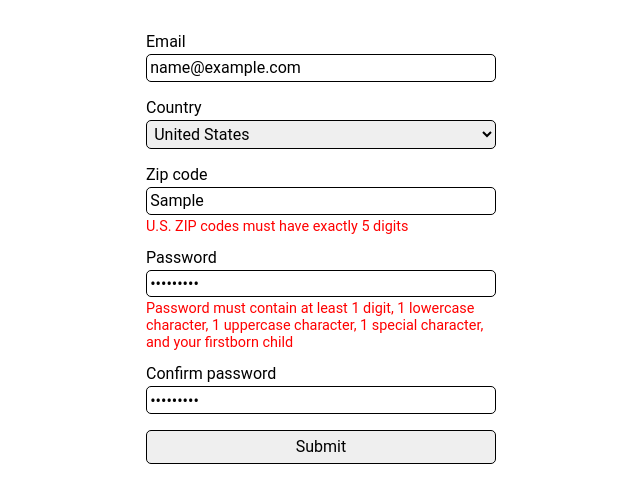
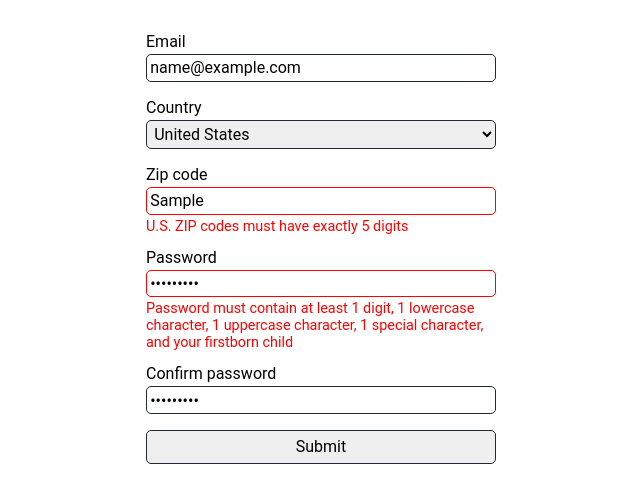
Before and after one commit to matthewaubert/form-validation, a plain HTML site: page index.html in a window 1280 px wide. Both pictures are taken after typing "name@example.com", "Sample", "Sample123", "Sample123" into the empty fields and a click on the button "Submit". Shown: the whole page, without its empty margins (319-959 px from the left). Drawn offline with Linux system fonts and the light colour scheme.

Commit message:
Build logic to style invalid fields after input

```diff
--- a/script.js
+++ b/script.js
@@ -122,6 +122,11 @@ const checkInput = {
   }
 };
 
+function touch() {
+  console.log('touched!');
+  this.classList.add('touched');
+}
+
 // function to check if field is empty and show appropriate error message
 function checkEmpty(field, errorMsg) {
   // console.log(errorMsg);
@@ -150,7 +155,7 @@ function checkSubmission(e) {
   let fieldsAreValid = true;
   // iterate over fields
   for (const field in formFields) {
-    // console.log(formFields[field].validity.valid);
+    touch.call(formFields[field]);
     // if invalid
     if (!formFields[field].validity.valid) {
       // display error message
@@ -170,5 +175,6 @@ function giveHighFive() {
 // add event listeners
 for (const field in formFields) {
   formFields[field].addEventListener('change', checkInput[field]);
+  formFields[field].addEventListener('change', touch); // add "touched" class on change
 }
 form.addEventListener('submit', checkSubmission);
--- a/style.css
+++ b/style.css
@@ -20,7 +20,7 @@ form {
   display: flex;
   flex-direction: column;
   gap: 0.8rem;
-  padding-top: 2rem;
+  margin-top: 2rem;
   width: 350px;
 }
 
@@ -31,9 +31,10 @@ form > div {
 }
 
 input, select, button {
+  border: 1px solid #1F2937;
+  border-radius: 5px;
+  color: 1px solid #1F2937;
   font-size: 1.0rem;
-  border: 1px solid black;
-  border-radius: 5px;
   padding: 0.2rem;
 }
 
@@ -41,9 +42,18 @@ button {
   padding: 0.4rem;
 }
 
-/* .touched:required:invalid {
+button:hover {
+  cursor: pointer;
+  filter: brightness(95%);
+}
+
+.touched:required:valid {
+  border: 1px solid #1F2937;
+}
+
+.touched:required:invalid {
   border: 1px solid red;
-} */
+}
 
 label {
   font-size: 1.0rem;
```
